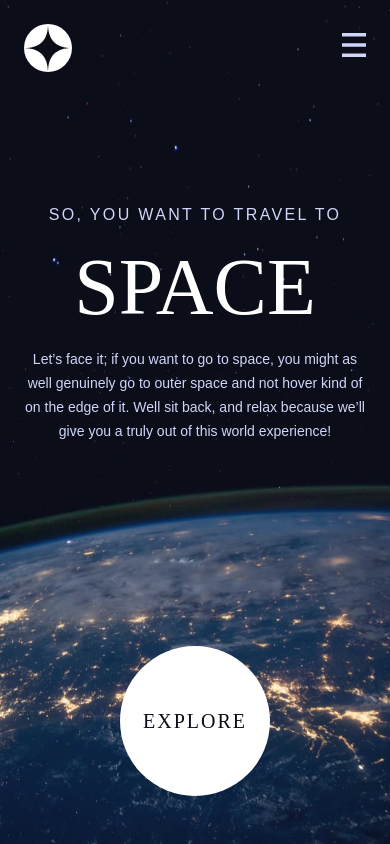
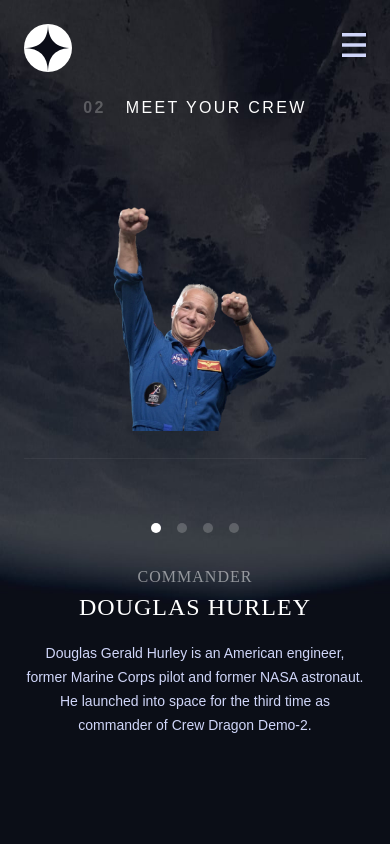
Before and after one commit to Kamil-Mroz/Space, a React (Vite) app: page /crew/1 in a window 390 px wide. Built offline with nearby package versions, Linux system fonts and the light colour scheme.

Commit message:
crew mobile

```diff
--- a/src/App.jsx
+++ b/src/App.jsx
@@ -10,7 +10,8 @@
 import Destination from './Pages/destinations/Destination'
 import DestinationRoot from './Pages/destinations/DestinationRoot'
 import RootLayout from './layout/RootLayout'
-
+import Crew from './Pages/crew/Crew'
+import CrewRoot from './Pages/crew/CrewRoot'
 const route = createBrowserRouter(
   createRoutesFromElements(
     <Route
@@ -32,9 +33,14 @@
       </Route>
 
       <Route
-        path="crew/:id"
-        element={<Home />}
-      />
+        path="crew"
+        element={<CrewRoot />}
+      >
+        <Route
+          path=":id"
+          element={<Crew />}
+        />
+      </Route>
       <Route
         path="technology/:id"
         element={<Home />}
--- a/src/Pages/crew/Crew.jsx
+++ b/src/Pages/crew/Crew.jsx
@@ -1,10 +1,62 @@
-import React from 'react'
+import React, { useContext } from 'react'
 import { useParams } from 'react-router-dom'
+import DataContext from '../../context/DataContext'
+import SubHeading from '../../components/SubHeading'
+import Paragraph from '../../components/Paragraph'
+import CrewNav from './CrewNav'
+import BackgroundImg from '../../components/BackgroundImg'
+import CrewDesktop from '../../assets/crew/background-crew-desktop.jpg'
+import CrewTablet from '../../assets/crew/background-crew-tablet.jpg'
+import CrewMobile from '../../assets/crew/background-crew-mobile.jpg'
 
 const Crew = () => {
-  const { id: crewId } = useParams()
+  const { id: crewMember } = useParams()
+  const { crew } = useContext(DataContext)
 
-  return <section className="lg:pt-52">Crew</section>
+  const data = crew.find((member, id) => id + 1 === Number(crewMember))
+  const [png, webp] = Object.values(data.images).map(
+    (img) => new URL(img, import.meta.url).href
+  )
+
+  return (
+    <>
+      <BackgroundImg
+        images={{
+          lg: CrewDesktop,
+          md: CrewTablet,
+          sm: CrewMobile,
+          alt: 'ice planet',
+        }}
+      />
+      <div className="grid grid-cols-1 px-6 gap-y-8 z-10">
+        <SubHeading id={2}>Meet your crew</SubHeading>
+        <div className="grid grid-cols-1 gap-y-8 ">
+          <picture className="border-b  border-b-light/5">
+            <source srcSet={webp} />
+            <img
+              src={png}
+              alt={data.name}
+              className="h-56 w-auto mx-auto"
+            />
+          </picture>
+          <article className="text-center">
+            <CrewNav crew={crew} />
+            <div>
+              <div className="pb-4">
+                <h4 className="text-light/50 text-sm uppercase font-serif tracking-[1px]">
+                  {data.role}
+                </h4>
+                <h3 className="text-light text-[1.5rem] uppercase font-serif tracking-[1px]">
+                  {data.name}
+                </h3>
+              </div>
+              <Paragraph>{data.bio}</Paragraph>
+            </div>
+          </article>
+        </div>
+      </div>
+    </>
+  )
 }
 
 export default Crew
--- /dev/null
+++ b/src/Pages/crew/CrewLink.jsx
@@ -0,0 +1,17 @@
+import React from 'react'
+import { NavLink } from 'react-router-dom'
+const CrewLink = ({ member, id }) => {
+  return (
+    <NavLink
+      to={`/crew/${id}`}
+      className={({ isActive }) =>
+        `${
+          isActive ? 'bg-light' : 'bg-light/20 hover:bg-light/60'
+        }  w-[0.625rem] h-[0.625rem] rounded-full block`
+      }
+      title={member.name}
+    />
+  )
+}
+
+export default CrewLink
--- /dev/null
+++ b/src/Pages/crew/CrewNav.jsx
@@ -0,0 +1,18 @@
+import React from 'react'
+import CrewLink from './CrewLink'
+
+const CrewNav = ({ crew }) => {
+  return (
+    <aside className="py-8 flex justify-center gap-4">
+      {crew.map((member, id) => (
+        <CrewLink
+          key={member.name}
+          member={member}
+          id={id + 1}
+        />
+      ))}
+    </aside>
+  )
+}
+
+export default CrewNav
--- /dev/null
+++ b/src/Pages/crew/CrewRoot.jsx
@@ -0,0 +1,13 @@
+import React from 'react'
+import { Outlet, useParams, Navigate } from 'react-router-dom'
+
+const CrewRoot = () => {
+  if (!Object.keys(useParams()).length) return <Navigate to="/crew/1" />
+  return (
+    <section className="lg:pt-52 pt-24 pb-20 grid items-stretch">
+      <Outlet />
+    </section>
+  )
+}
+
+export default CrewRoot
--- a/src/Pages/destinations/Destination.jsx
+++ b/src/Pages/destinations/Destination.jsx
@@ -12,8 +12,8 @@
   const { id: planetId } = useParams()
   const { destinations } = useContext(DataContext)
 
-  const data = destinations.find((planet) =>
-    planet.name.toLowerCase() === planetId ? planet : ''
+  const data = destinations.find(
+    (planet) => planet.name.toLowerCase() === planetId
   )
   const [jpg, webp] = Object.values(data.images).map(
     (img) => new URL(img, import.meta.url).href
--- a/src/Pages/destinations/DestinationRoot.jsx
+++ b/src/Pages/destinations/DestinationRoot.jsx
@@ -4,7 +4,7 @@
   if (!Object.keys(useParams()).length)
     return <Navigate to="/destination/moon" />
   return (
-    <section className="2xl:pt-52 xl:pt-40 lg:pt-24 md:pt-32 pt-28 grid items-stretch overflow-hidden">
+    <section className="2xl:pt-44 xl:pt-40 lg:pt-24 md:pt-32 pt-28 grid items-stretch overflow-hidden">
       <Outlet />
     </section>
   )
--- a/src/components/nav/LinkNav.jsx
+++ b/src/components/nav/LinkNav.jsx
@@ -12,7 +12,7 @@
           ` uppercase tracking-wide flex gap-4 md:py-9 sm:py-4 before:h-1 before:w-full  before:absolute before:bottom-0 before:transition-colors ${
             isActive
               ? 'md:before:bg-light '
-              : 'md:before:bg-transparent hover:before:bg-light/50 '
+              : 'md:before:bg-transparent md:hover:before:bg-light/50 '
           }`
         }
       >
```
